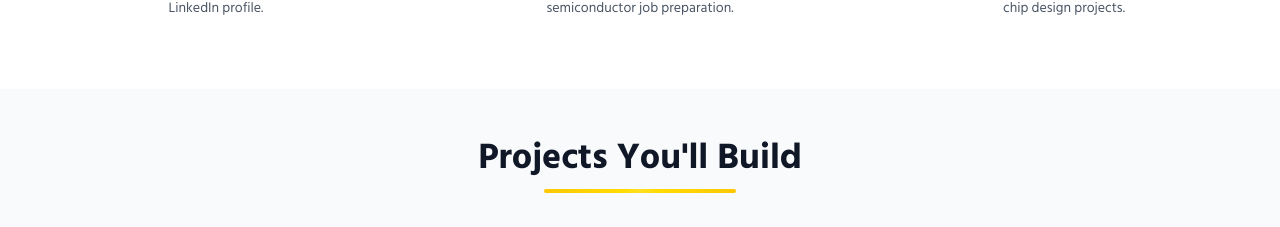
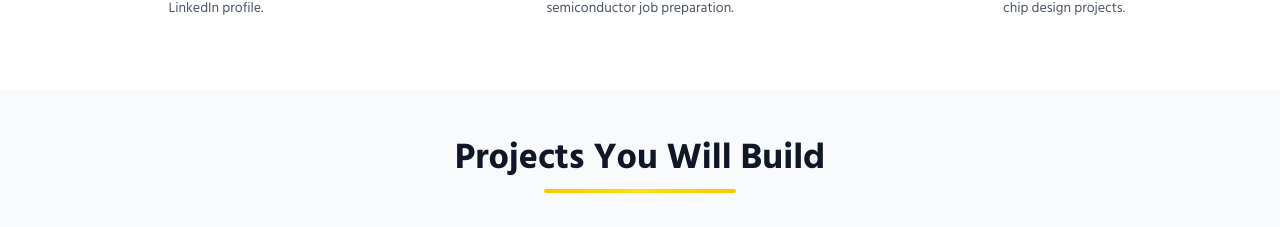
Before and after one commit to mehrabhossain1/innodemmy-frontend, a Next.js app: page /courses/vlsi-physical-design-training in a window 1280 px wide. Shown: the part 2294-2521 px from the top of the page. Built offline with nearby package versions, Linux system fonts and the light colour scheme.

Commit message:
style: Update SectionTitle in Projects component to use consistent wording

```diff
--- a/app/courses/vlsi-physical-design-training/components/Projects.tsx
+++ b/app/courses/vlsi-physical-design-training/components/Projects.tsx
@@ -19,7 +19,7 @@ export default function Projects() {
     return (
         <div className="bg-gray-50 dark:bg-gray-900 py-12">
             <div className="container mx-auto px-4 max-w-7xl">
-                <SectionTitle title="Projects You'll Build" />
+                <SectionTitle title="Projects You Will Build" />
 
                 {/* Grid Layout - 2 columns on desktop, 1 on mobile */}
                 <div className="grid grid-cols-1 lg:grid-cols-2 gap-4">
```
